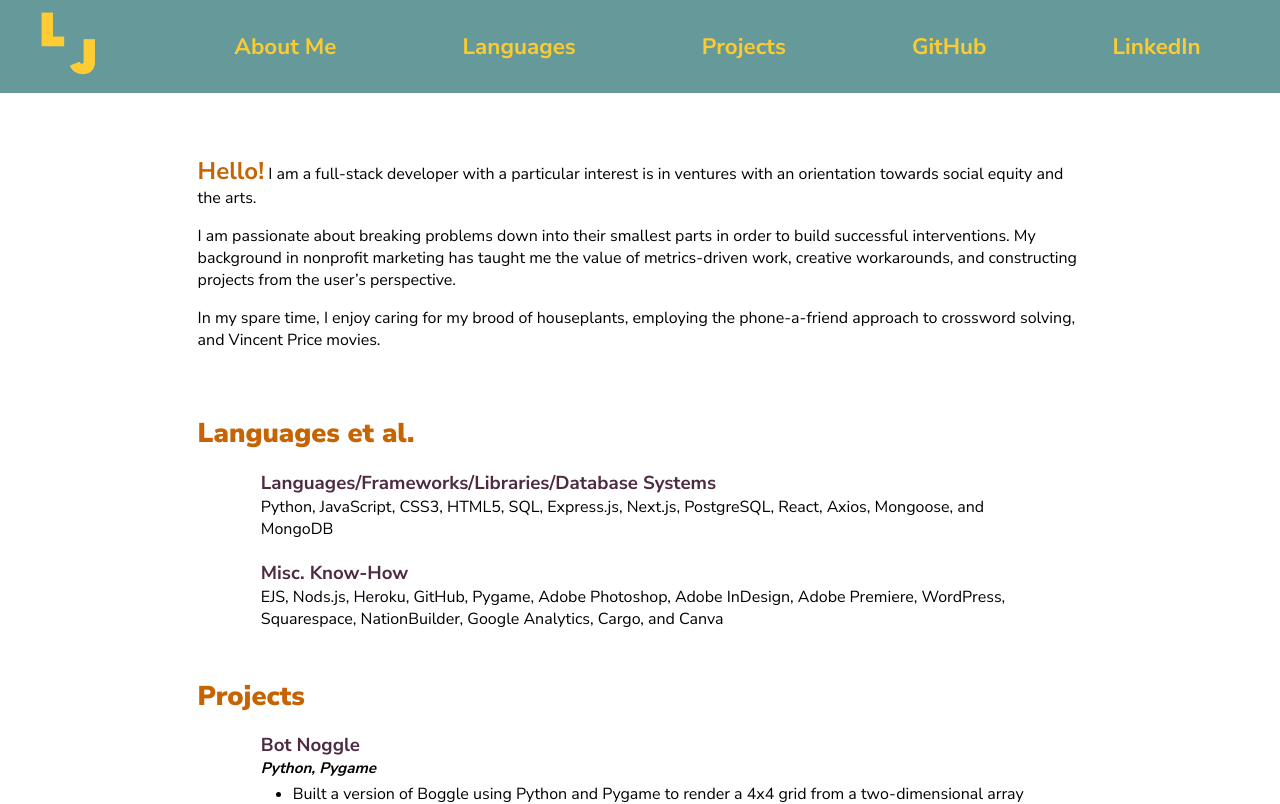
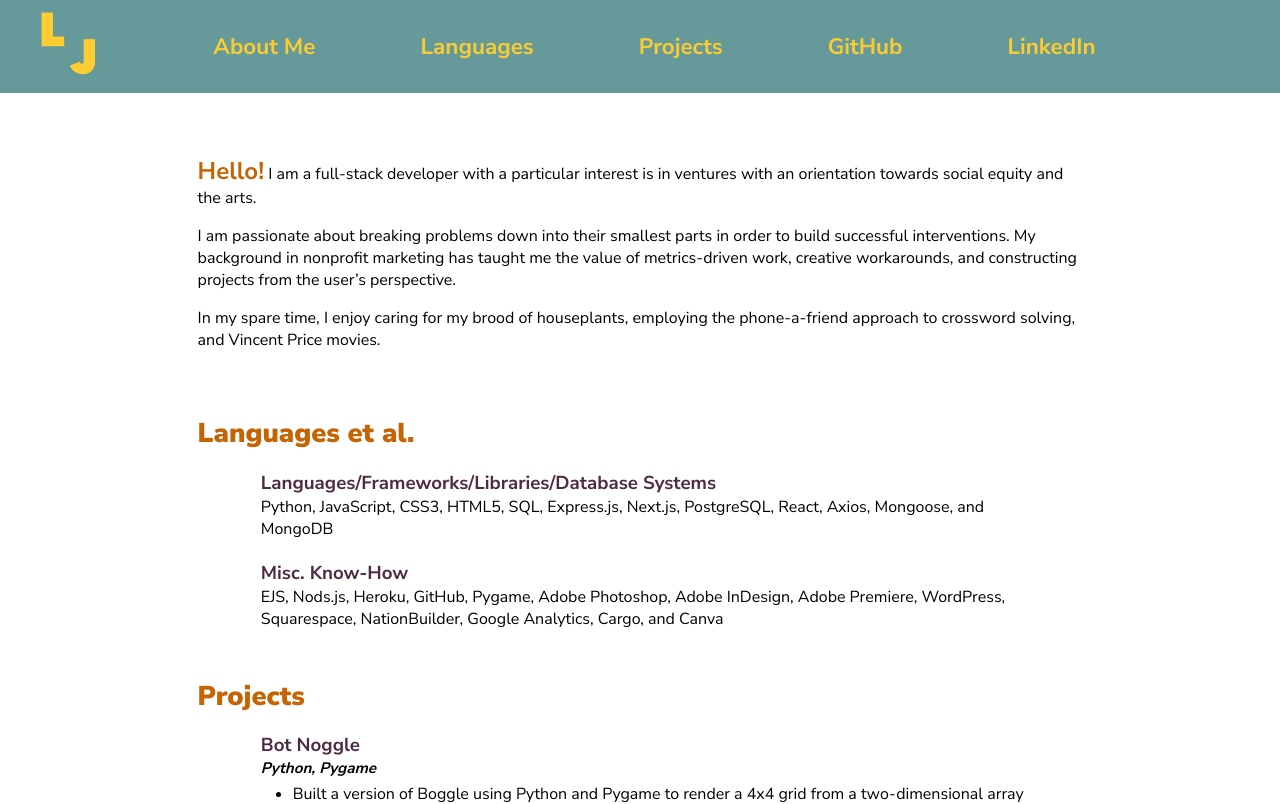
Before and after one commit to LouisaJohnston/Portfolio, a Next.js app: page / in a window 1280 px wide. Shown: the top 804 px of the page. Built offline with nearby package versions, Linux system fonts and the light colour scheme.

Commit message:
more nav fix

```diff
--- a/components/Navbar.jsx
+++ b/components/Navbar.jsx
@@ -30,36 +30,46 @@ export default function Navbar() {
                             className="relative"
                         />
                     </div>
-
+                    <div>
                         <NavHashLink
                             smooth to='#about'
                             activeClassName="selected"
                             activeStyle={{ 'font-size': '1.5em' }}>
                             <a className="desktop-nav">About Me</a>
                         </NavHashLink>
+                    </div>
 
+                    <div>
                         <NavHashLink
                         smooth to='#languages'
                             activeClassName="selected"
                             activeStyle={{ 'font-size': '1.5em' }}>
                             <a className="desktop-nav">Languages</a>
                         </NavHashLink>
+                    </div>
 
+                    <div>
                         <NavHashLink
                             smooth to='#projects'
                             activeClassName="selected"
                             activeStyle={{ 'font-size': '1.5em' }}>
                             <a className="desktop-nav">Projects</a>
                         </NavHashLink>
+                    </div>
 
-                    <a href='https://github.com/LouisaJohnston'
-                        className="desktop-nav"
+                    <div>
+                        <Link href='https://github.com/LouisaJohnston'>
+                            <a className="desktop-nav"
                                 target='_blank'>GitHub</a>
+                        </Link>
+                    </div>
+                        <Link href='https://www.linkedin.com/in/louisa-johnston/'>
+                            <a className="desktop-nav"
+                                target='_blank'>LinkedIn</a>
+                        </Link>
+                    <div>
 
-                    <a href='https://www.linkedin.com/in/louisa-johnston/'
-                    className="desktop-nav"
-                    target='_blank'>LinkedIn</a>
-
+                    </div>
                 </div>
 
                 <div>
```
Lines whose indentation alone changed are shown as unchanged.
